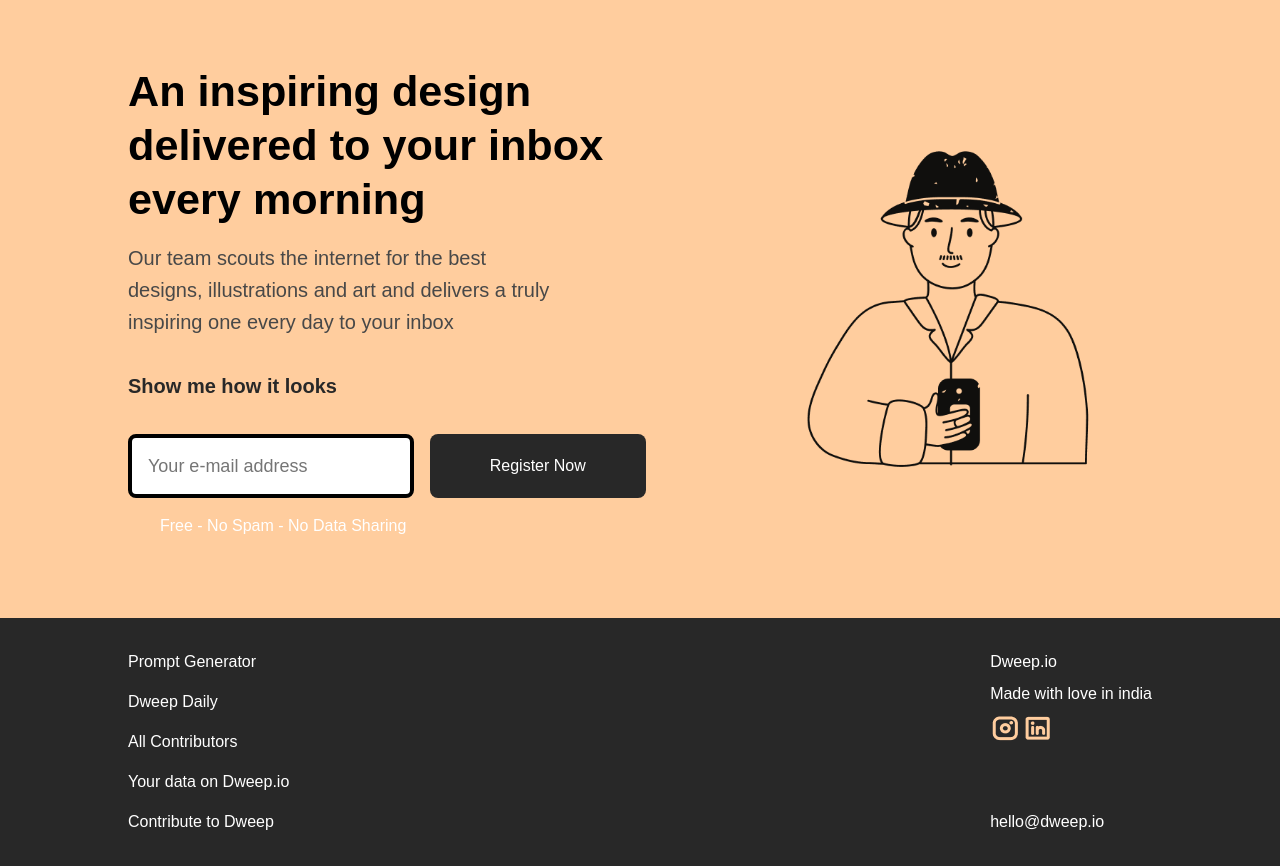
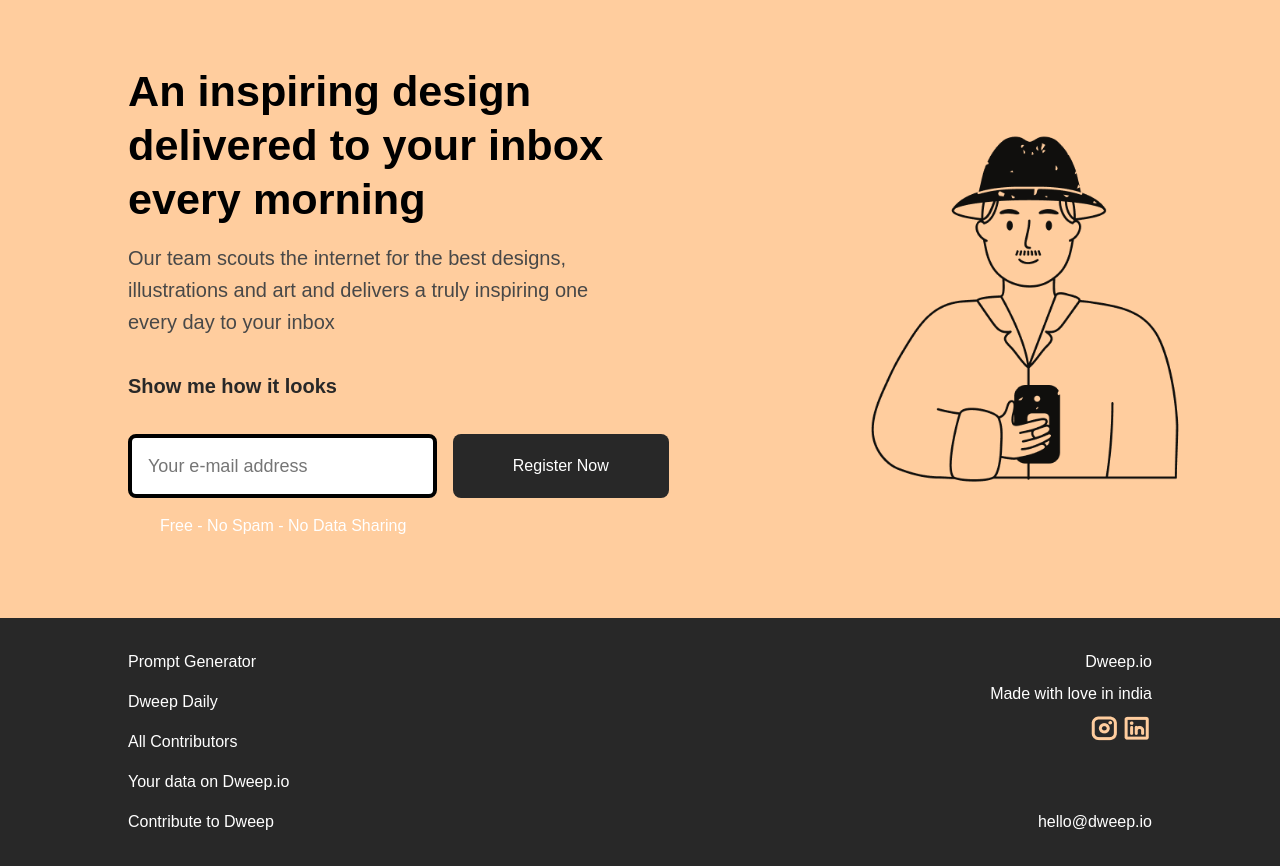
Before and after one commit to adityasharma2020/minor-project-1, a plain HTML site: page index.html in a window 1280 px wide. Drawn offline with Linux system fonts and the light colour scheme.

Commit message:
make footer alignment to right slightly

```diff
--- a/style.css
+++ b/style.css
@@ -23,7 +23,7 @@ body {
 	justify-content: center;
 	align-items: center;
 	background-color: var(--Main-brown);
-	padding: 4rem 8rem;
+	padding: 4rem 2rem 4rem 8rem;
 }
 .left__heroSection {
 	flex: 6;
@@ -107,10 +107,11 @@ button[type='submit'] {
 	flex: 4;
 	display: flex;
 	align-items: flex-end;
-	justify-content: flex-end;
+	justify-content: end;
 }
 
 img[tag='heroImage'] {
+
 	width: 100%;
 	object-fit: cover;
 }
@@ -151,7 +152,7 @@ li {
 	color: white;
 	display: flex;
 	flex-direction: column;
-	align-items: start;
+	align-items: end;
 
 	justify-content: space-between;
 }
@@ -159,6 +160,7 @@ li {
 .right__footer-top {
 	display: flex;
 	flex-direction: column;
+	align-items: flex-end;
 	gap: 0.5rem;
 }
 .socialIcons {
```
